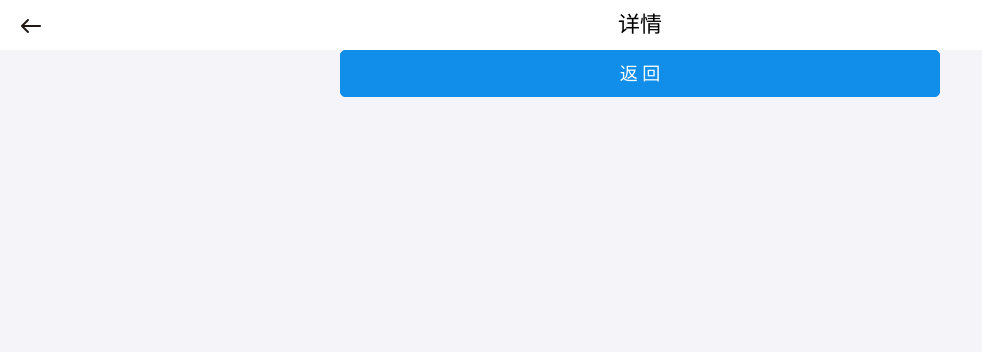
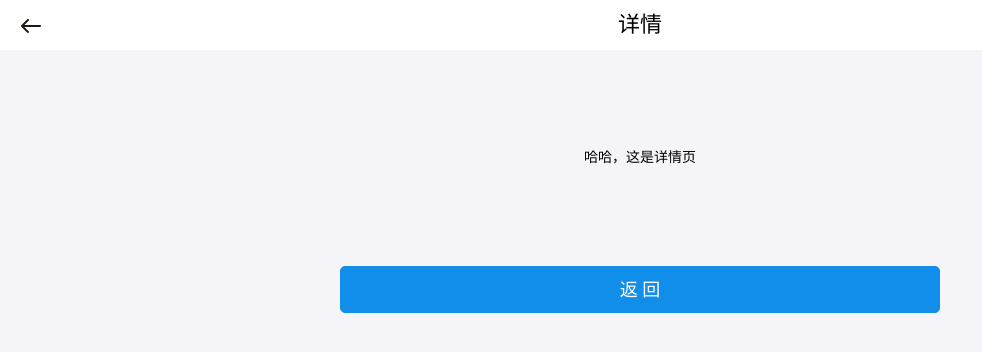
Before and after one commit to lvpangpang/childhood, a React app in the folder client/: page /detail in a window 1280 px wide. Shown: the top 352 px of the page, without its empty margins (0-982 px from the left). Built offline with nearby package versions, Linux system fonts and the light colour scheme; sample sign-in values are in the browser's storage.

Commit message:
代码分割

```diff
--- a/client/src/pages/detail/index.less
+++ b/client/src/pages/detail/index.less
@@ -1,3 +1,6 @@
 .detail-box {
-
+  .welcome {
+    margin: 100px 0;
+    text-align: center;
+  }
 }
--- a/client/src/pages/detail/index.tsx
+++ b/client/src/pages/detail/index.tsx
@@ -11,6 +11,7 @@ function Index(props) {
       <Header
         title='详情'
       ></Header>
+      <div className='welcome'>哈哈，这是详情页</div>
       <Button type='primary' onClick={()=>{window.history.back()}}>返回</Button>
     </div>
   )
--- a/client/src/router/config.ts
+++ b/client/src/router/config.ts
@@ -1,14 +1,14 @@
 import React from 'react';
 
-import Index from '@/pages/home';
-import Detail from '@/pages/detail';
-import Login from '@/pages/login';
+const Home = React.lazy(() => import('@/pages/home'));
+const Detail = React.lazy(() => import('@/pages/detail'));
+const Login = React.lazy(() => import('@/pages/login'));
 
 const RoutesConfig = [
   {
     path: '/',
     auth: true,
-    component: Index
+    component: Home
   },
   {
     path: '/detail',
--- a/client/src/router/index.js
+++ b/client/src/router/index.js
@@ -1,4 +1,4 @@
-import React from 'react';
+import React, { Suspense } from 'react';
 import {
   Switch,
   BrowserRouter
@@ -10,9 +10,11 @@ import Auth from './auth';
 export default function Index() {
   return (
     <BrowserRouter basename={process.env.NODE_ENV === 'production' ? '/childhood' : '/'}>
-      <Switch>
-        <Auth config={RouterConfig}></Auth>
-      </Switch>
+      <Suspense fallback={<div></div>}>
+        <Switch>
+          <Auth config={RouterConfig}></Auth>
+        </Switch>
+      </Suspense>
     </BrowserRouter>
   );
 }
```
Also changed, not shown: 2 other files (tests, documents, lock files or other folders).
